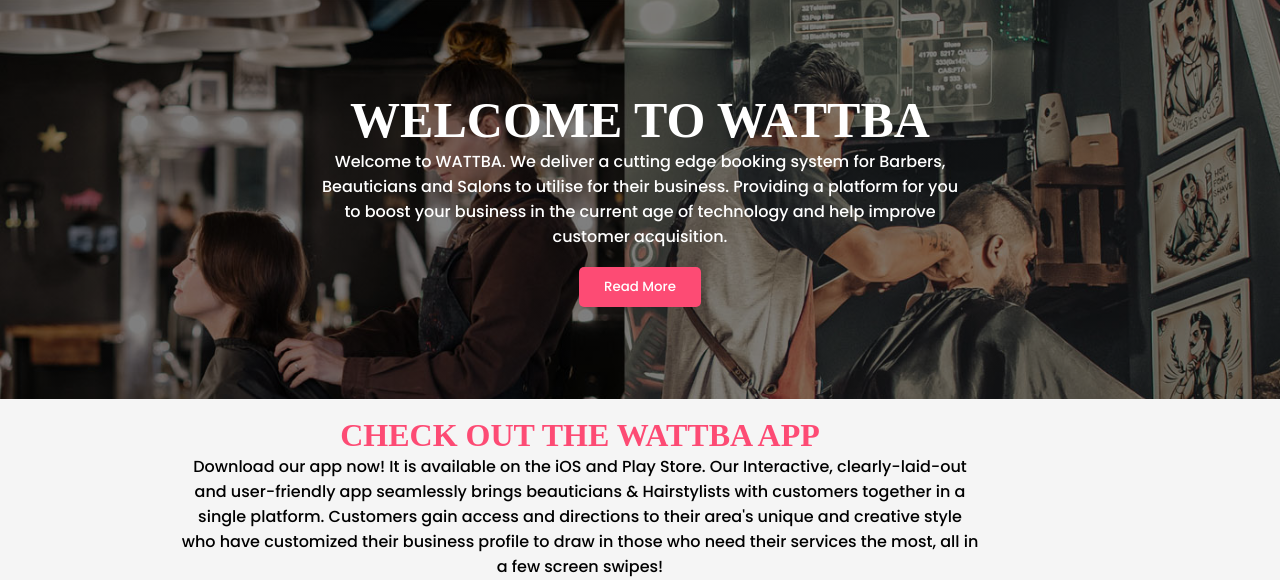
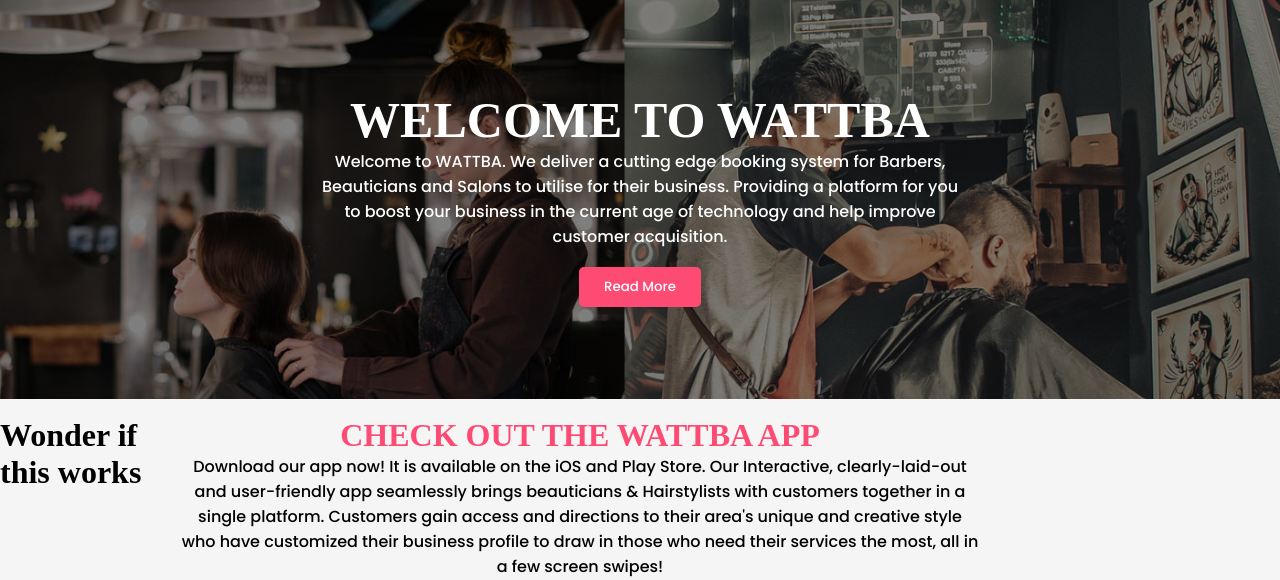
Before and after one commit to wknWattba/WattbaWS, a PHP site: page /newWeb/controller/home.php in a window 1280 px wide. Shown: the part 51-631 px from the top of the page. Run offline with PHP 8.4, Linux system fonts and the light colour scheme; some web fonts are replaced.

Commit message:
Updated homepage file
added a little extra to file

```diff
--- a/newWeb/view/homepage_view.php
+++ b/newWeb/view/homepage_view.php
@@ -73,6 +73,8 @@
                 <li> Automatic email reminders to customers </li>
             </div>
 
+            <h1> Wonder if this works </h1>
+
         </div>
 
     </body>
```
